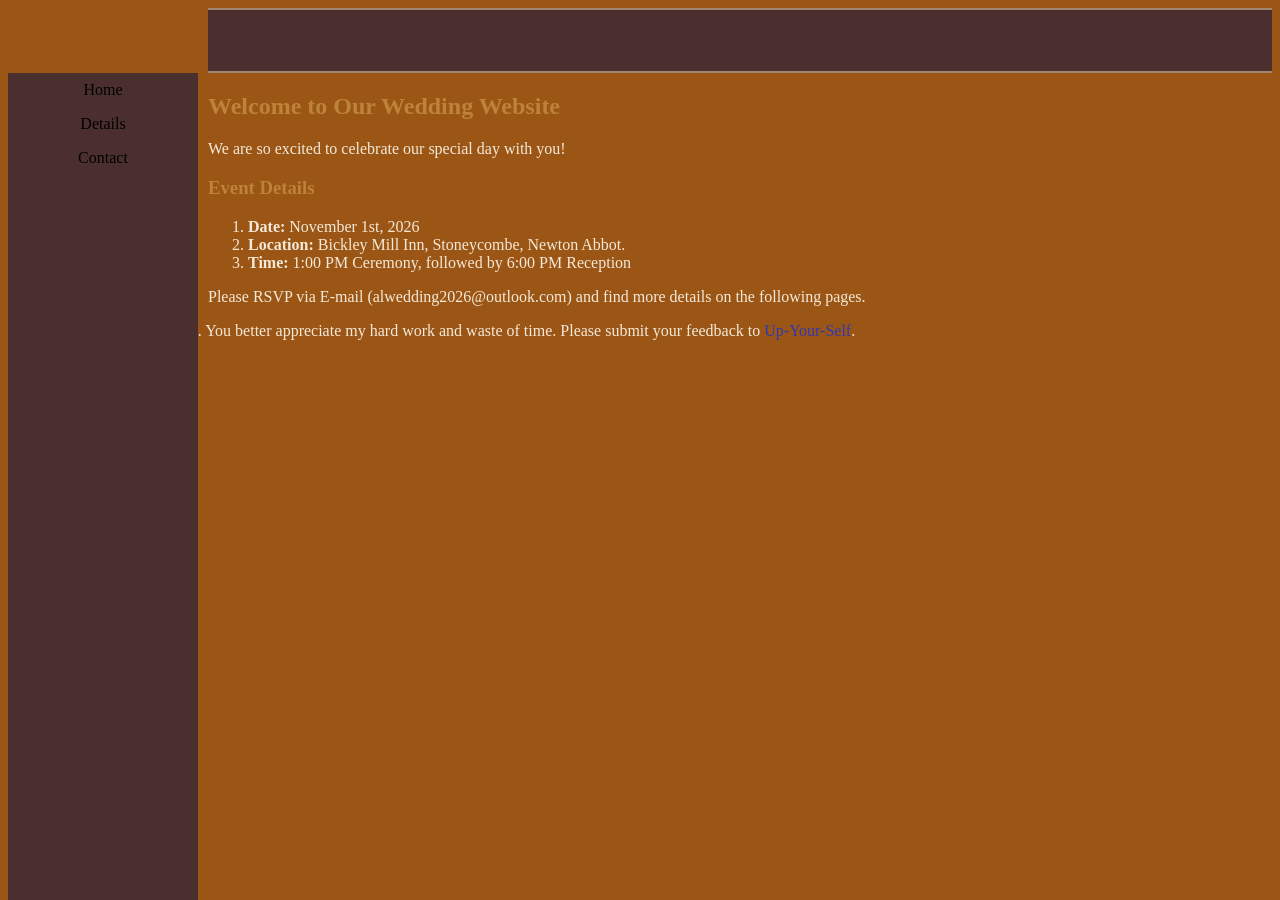
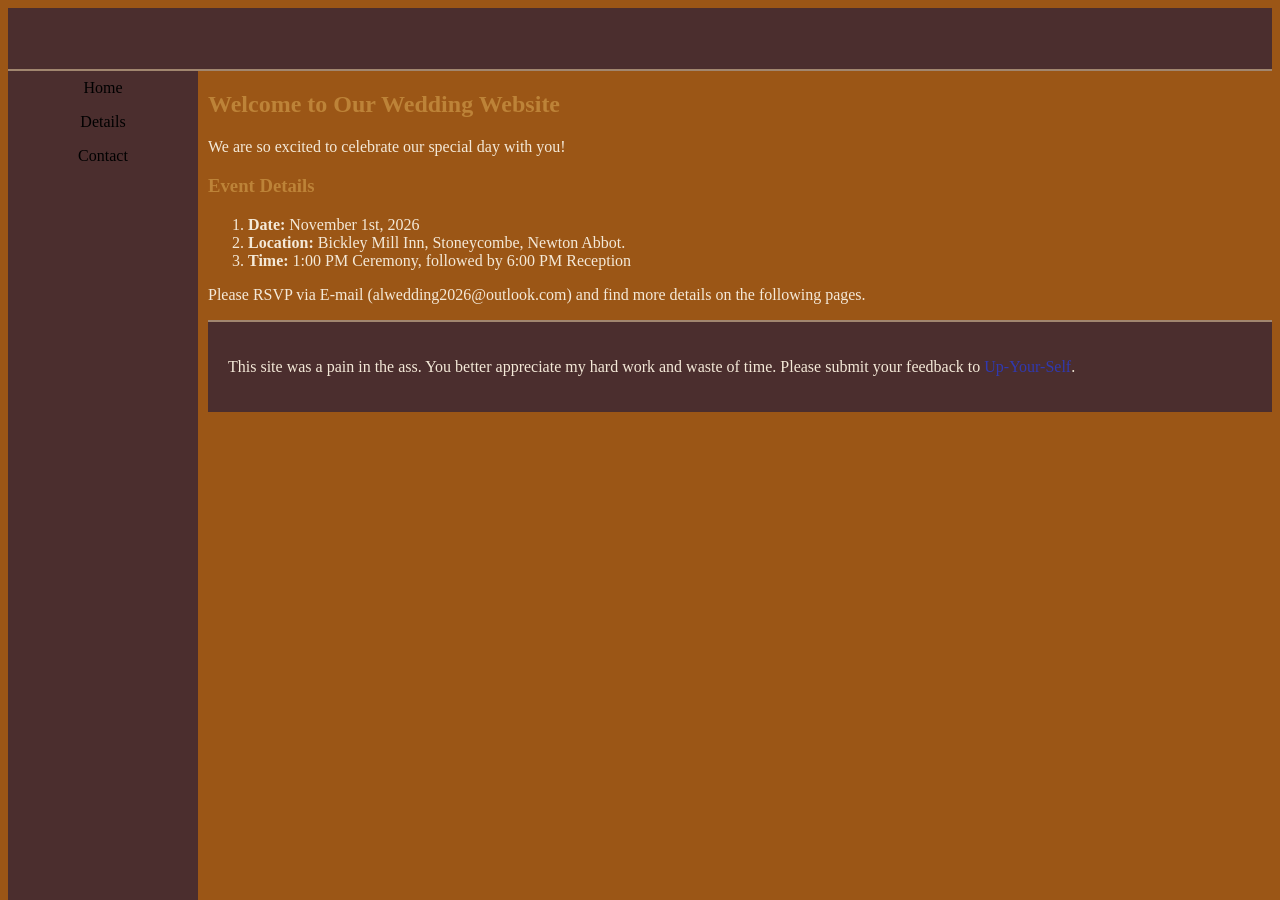
Before and after one commit to LewisSDAFNI/ALWedding2026, a Jekyll site: the page built from docs/index.md, in a window 1280 px wide. Built offline with Jekyll 4.4.1, drawn with Linux system fonts in a browser that asks for light colours.

Commit message:
foot not head

```diff
--- a/docs/assets/css/autumnal_gothic.css
+++ b/docs/assets/css/autumnal_gothic.css
@@ -7,7 +7,7 @@
   padding: 20px;
 }
 
-header {
+footer {
   background-color: #4b2e2e;
   color: #f4e9d8;
   border-top: 2px solid #a1866f;
```
